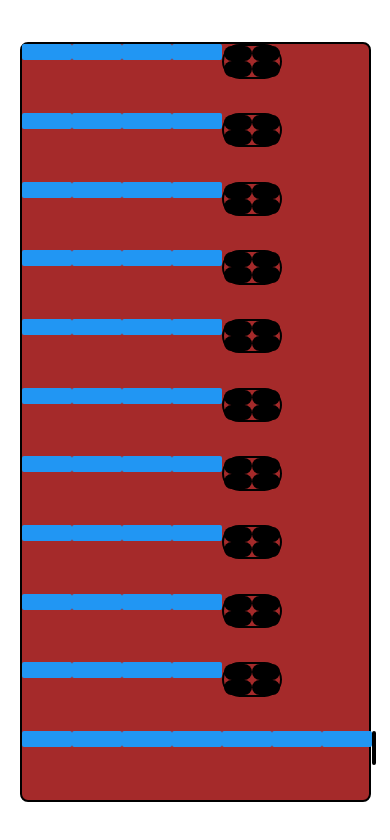
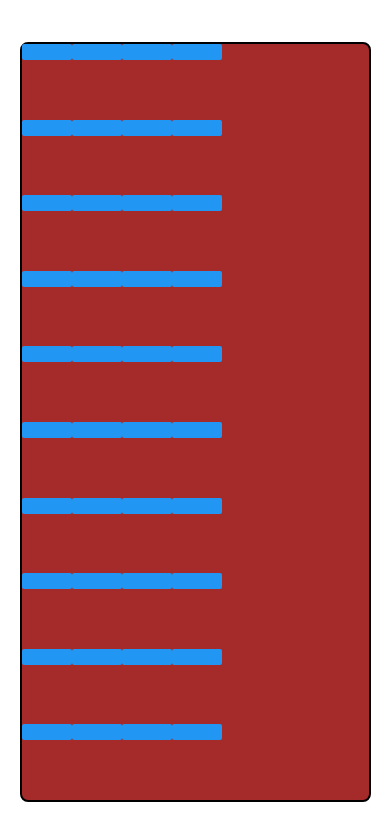
Before and after one commit to freddyh/mastermind-react-native, a React Native app: screen / in a window 390 px wide. Shown: the top 840 px of the page. Built offline with nearby package versions, Linux system fonts and the light colour scheme.

Commit message:
refactored

```diff
--- a/components/Board.tsx
+++ b/components/Board.tsx
@@ -13,8 +13,6 @@ const style = StyleSheet.create({
     borderRadius: 8,
   },
   row: {
-    // borderWidth: 2,
-    // borderRadius: 8,
     flex: 1,
     flexDirection: 'row',
   }
@@ -46,32 +44,30 @@ export default class Board extends Component<MyProps, MyState> {
 
     while (i < count) {
       const random = this.props.game.randomRow(4);
-      const models: any[] = random.map((color: any) => { return { color: '', mutable: true }; });
-      // const models: ColorButtonModel[] = random.map((color: any) => { return new ColorButtonModel({ color: color, mutable: true }); });
-      rows.push(models);
+      const buttons: any[] = random.map((color: any, index: number) => {
+        return <ColorButton
+          key={index}
+          colorName={color}
+          mutable={true}
+          colorManager={this.props.game.colorManager} />
+      });
+      const row = (
+        <View key={i} style={style.row}>
+          {buttons}
+        </View>
+      );
+      rows.push(row);
       i++;
     }
-    const immutableColors: any[] = colors.map((color: any) => { return { color: color, mutable: false }; });
-    // const immutableColors: ColorButtonModel[] = colors.map((color: any) => { return new ColorButtonModel({ color: color, mutable: false }); });
-    rows.push(immutableColors);
+
+    // const immutableColors: any[] = colors.map((color: any) => {
+    //   return { color: color, mutable: false };
+    // });
+    // rows.push(immutableColors);
 
     return (
       <View style={style.container}>
-        {rows.map((row, index) => {
-          return <View key={index} style={style.row}>
-            {row.map((model: any, index: number) => {
-              return (
-                <ColorButton
-                  key={`${model}-${index}`}
-                  colorName={model.color}
-                  mutable={model.mutable}
-                  colorManager={this.props.game.colorManager} />
-              );
-            })}
-            <ResultsContainer results={['match', '', 'match', '']}>
-            </ResultsContainer>
-          </View>
-        })}
+        {rows}
       </View>
     );
   }
--- a/components/ResultsContainer.tsx
+++ b/components/ResultsContainer.tsx
@@ -7,8 +7,7 @@ const style = StyleSheet.create({
     flexDirection: 'column',
     maxWidth: 60,
     width: '50%',
-    height: '50%',
-    borderRadius: 25,
+    height: '80%',
     borderColor: 'black',
     borderWidth: 2
     // backgroundColor: 'blue'
@@ -23,8 +22,8 @@ const style = StyleSheet.create({
   },
   result: {
     borderRadius: 25,
-    width: '50%',
-    height: '100%',
+    width: 20,
+    height: 20,
     backgroundColor: 'black'
   }
 });
```
